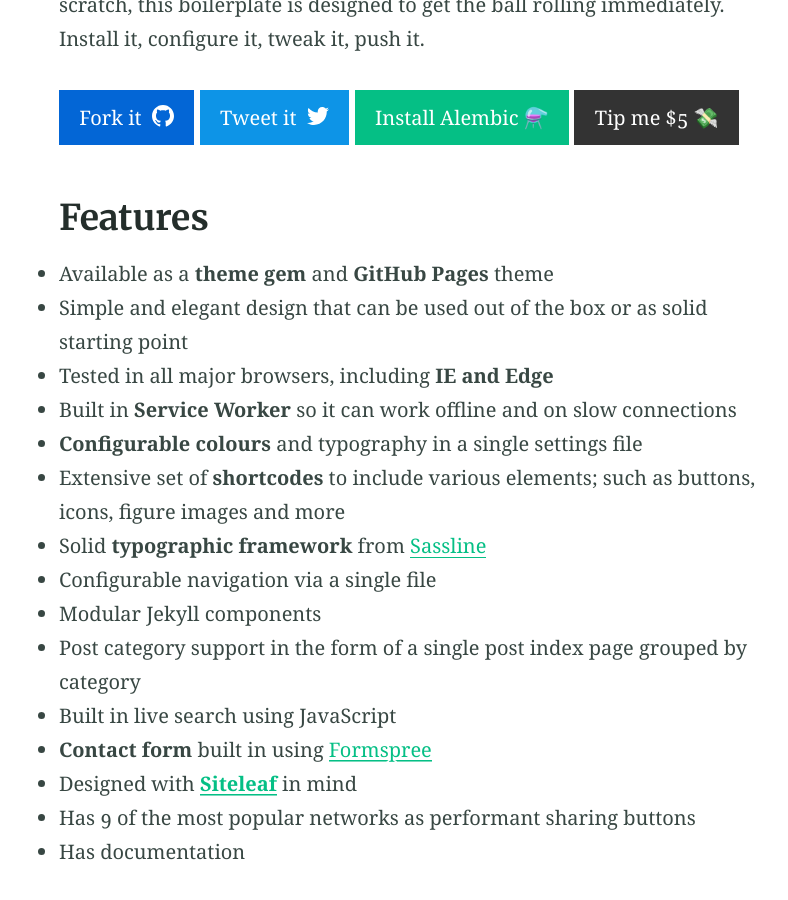
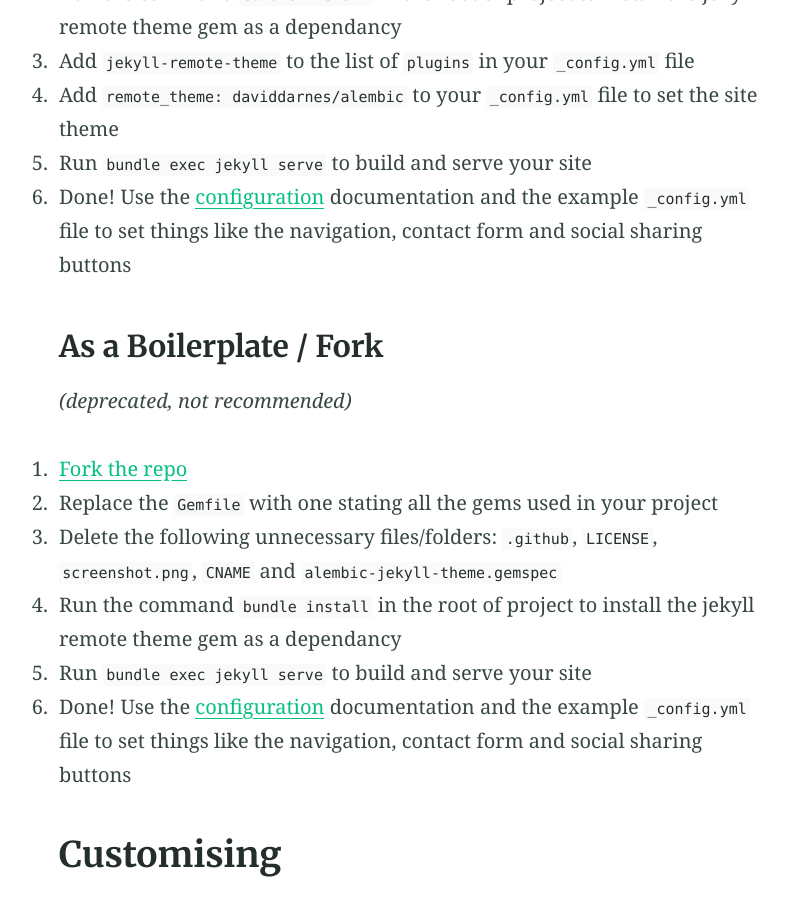
Before and after one commit to rohitfarmer/rohitfarmer.github.io, a Jekyll site: the page built from index.md, in a window 1280 px wide and 900 px high, scrolled down 558 px. Shown: the whole window, without its empty margins (224-1012 px from the left). Built offline with Jekyll 4.4.1, drawn with Linux system fonts in a browser that asks for light colours; our own code applies the rules of GitHub Pages for plain Markdown files; some of the changed text lies outside the part shown.

Commit message:
Update index.md

```diff
--- a/index.md
+++ b/index.md
@@ -1,56 +1,12 @@
 ---
-title: About Alembic
-feature_text: |
-  ## Alembic
-  A Jekyll boilerplate theme designed to be a starting point for any Jekyll website
-feature_image: "https://picsum.photos/1300/400?image=989"
-excerpt: "Alembic is a starting point for [Jekyll](https://jekyllrb.com/) projects. Rather than starting from scratch, this boilerplate is designed to get the ball rolling immediately. Install it, configure it, tweak it, push it."
+title: About
+feature_text:
 ---
 
 Alembic is a starting point for [Jekyll](https://jekyllrb.com/) projects. Rather than starting from scratch, this boilerplate is designed to get the ball rolling immediately. Install it, configure it, tweak it, push it.
 
 {% include button.html text="Fork it" icon="github" link="https://github.com/daviddarnes/alembic" color="#0366d6" %} {% include button.html text="Tweet it" icon="twitter" link="https://twitter.com/intent/tweet/?url=https://alembic.darn.es&text=Alembic%20-%20A%20Jekyll%20boilerplate%20theme&via=DavidDarnes" color="#0d94e7" %} {% include button.html text="Install Alembic ⚗️" link="https://github.com/daviddarnes/alembic#installation" %} {% include button.html text="Tip me $5 💸" link="https://www.paypal.me/daviddarnes/5usd" color="#333333" %}
 
-## Features
-
-- Available as a **theme gem** and **GitHub Pages** theme
-- Simple and elegant design that can be used out of the box or as solid starting point
-- Tested in all major browsers, including **IE and Edge**
-- Built in **Service Worker** so it can work offline and on slow connections
-- **Configurable colours** and typography in a single settings file
-- Extensive set of **shortcodes** to include various elements; such as buttons, icons, figure images and more
-- Solid **typographic framework** from [Sassline](https://sassline.com/)
-- Configurable navigation via a single file
-- Modular Jekyll components
-- Post category support in the form of a single post index page grouped by category
-- Built in live search using JavaScript
-- **Contact form** built in using [Formspree](https://formspree.io/)
-- Designed with **[Siteleaf](http://www.siteleaf.com/)** in mind
-- Has 9 of the most popular networks as performant sharing buttons
-- Has documentation
-
-## Examples
-
-Here are a few examples of Alembic out in the wild being used in a variety of ways:
-
-- [bitpodcast.com](https://bitpodcast.com/)
-- [joelcagedesign.com](https://joelcagedesign.com/)
-- [bawejakunal.github.io](https://bawejakunal.github.io/)
-- [case2111.github.io](http://case2111.github.io/)
-- [www.10people.co.uk](http://www.10people.co.uk/)
-- [hrkeni.me](http://hrkeni.me/)
-- [ccs17.bsc.es](https://ccs17.bsc.es/)
-- [karateca.org](http://www.karateca.org/)
-
-## Installation
-
-### As a Jekyll theme
-
-1. Add `gem "alembic-jekyll-theme"` to your `Gemfile` to add the theme as a dependancy
-2. Run the command `bundle install` in the root of project to install the theme and its dependancies
-3. Add `theme: alembic-jekyll-theme` to your `_config.yml` file to set the site theme
-4. Run `bundle exec jekyll serve` to build and serve your site
-5. Done! Use the [configuration](#configuration) documentation and the example [`_config.yml`](https://github.com/daviddarnes/alembic/blob/master/_config.yml) file to set things like the navigation, contact form and social sharing buttons
 
 ### As a GitHub Pages remote theme
 
```
